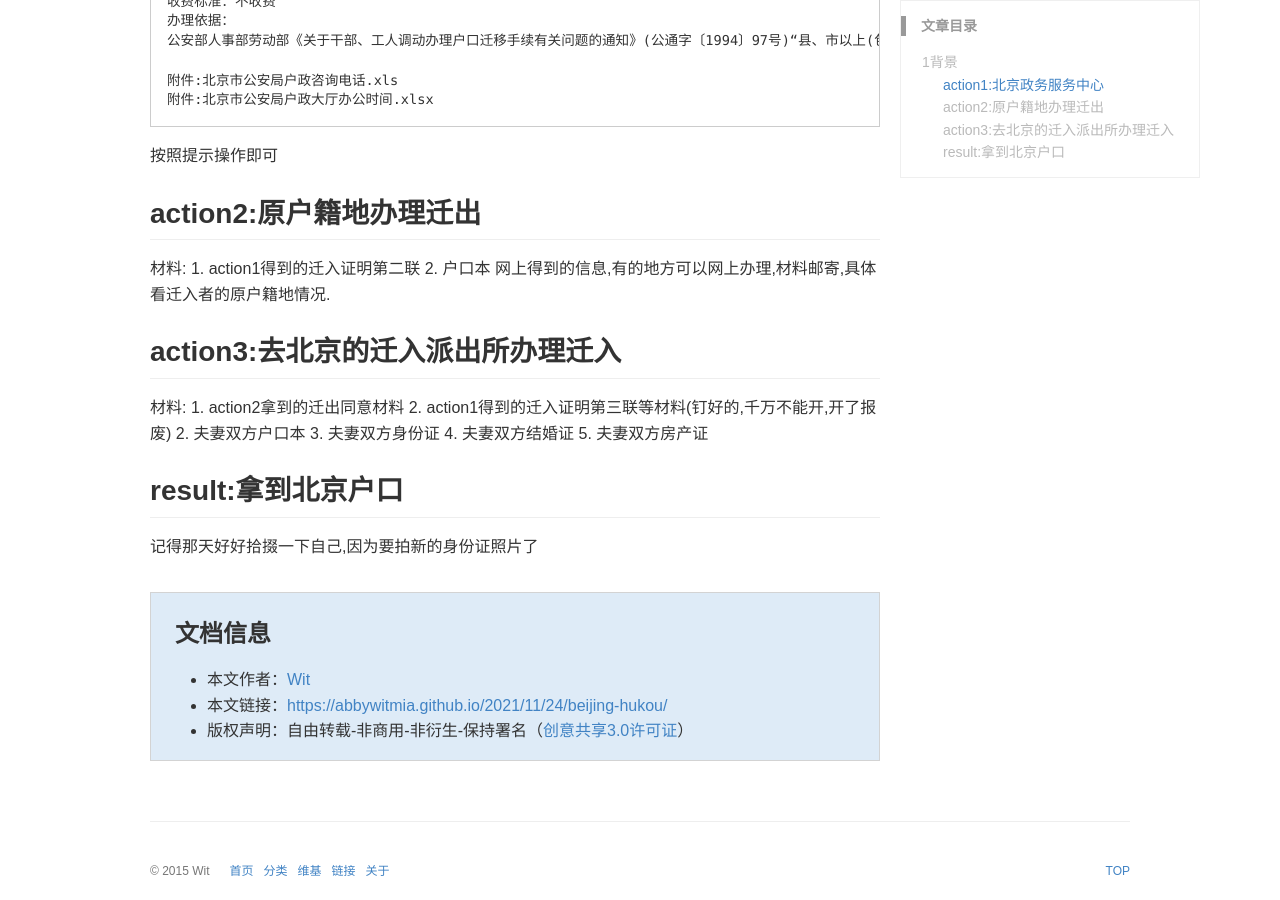
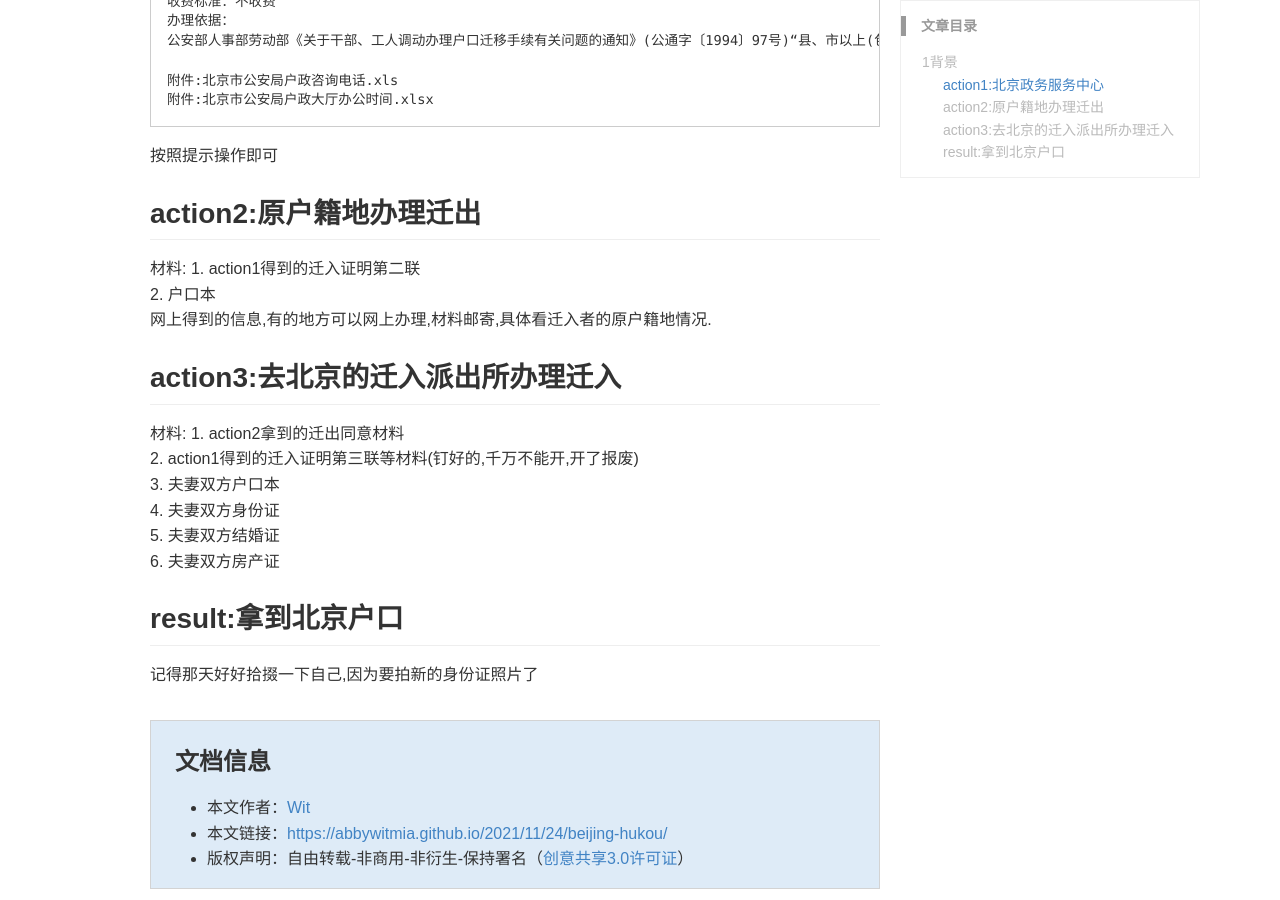
Before and after one commit to abbywitmia/abbywitmia.github.io, a Jekyll site: the page built from _posts/2021/2021-11-24-beijing-hukou.md, in a window 1280 px wide and 900 px high, scrolled down 834 px. Built offline with Jekyll 4.4.1, drawn with Linux system fonts in a browser that asks for light colours; some web fonts are replaced; comment, search, counter and statistics services are not loaded; a style sheet for code colours, icons or effects is not loaded.

Commit message:
beijing hukou

```diff
--- a/_posts/2021/2021-11-24-beijing-hukou.md
+++ b/_posts/2021/2021-11-24-beijing-hukou.md
@@ -49,9 +49,9 @@ keywords: 北京户口
 材料:
     1. action2拿到的迁出同意材料
     2. action1得到的迁入证明第三联等材料(钉好的,千万不能开,开了报废)
-    2. 夫妻双方户口本
-    3. 夫妻双方身份证
-    4. 夫妻双方结婚证
-    5. 夫妻双方房产证
+    3. 夫妻双方户口本
+    4. 夫妻双方身份证
+    5. 夫妻双方结婚证
+    6. 夫妻双方房产证
 ## result:拿到北京户口
 记得那天好好拾掇一下自己,因为要拍新的身份证照片了
```
